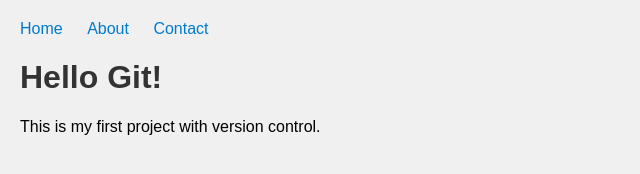
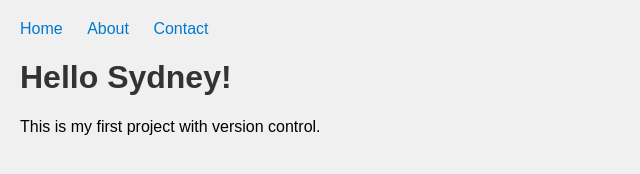
Before and after one commit to DaraAyuRahmadilla/my-web-project, a plain HTML site: page index.html in a window 1280 px wide. Shown: the whole page, without its empty margins (0-640 px from the left). Drawn offline with Linux system fonts and the light colour scheme.

Commit message:
H1 nya berubah guys

```diff
--- a/index.html
+++ b/index.html
@@ -14,7 +14,7 @@
         </ul>
     </nav>
 
-    <h1>Hello Git!</h1>
+    <h1>Hello Sydney!</h1>
     <p>This is my first project with version control.</p>
 </body>
 </html>
```
